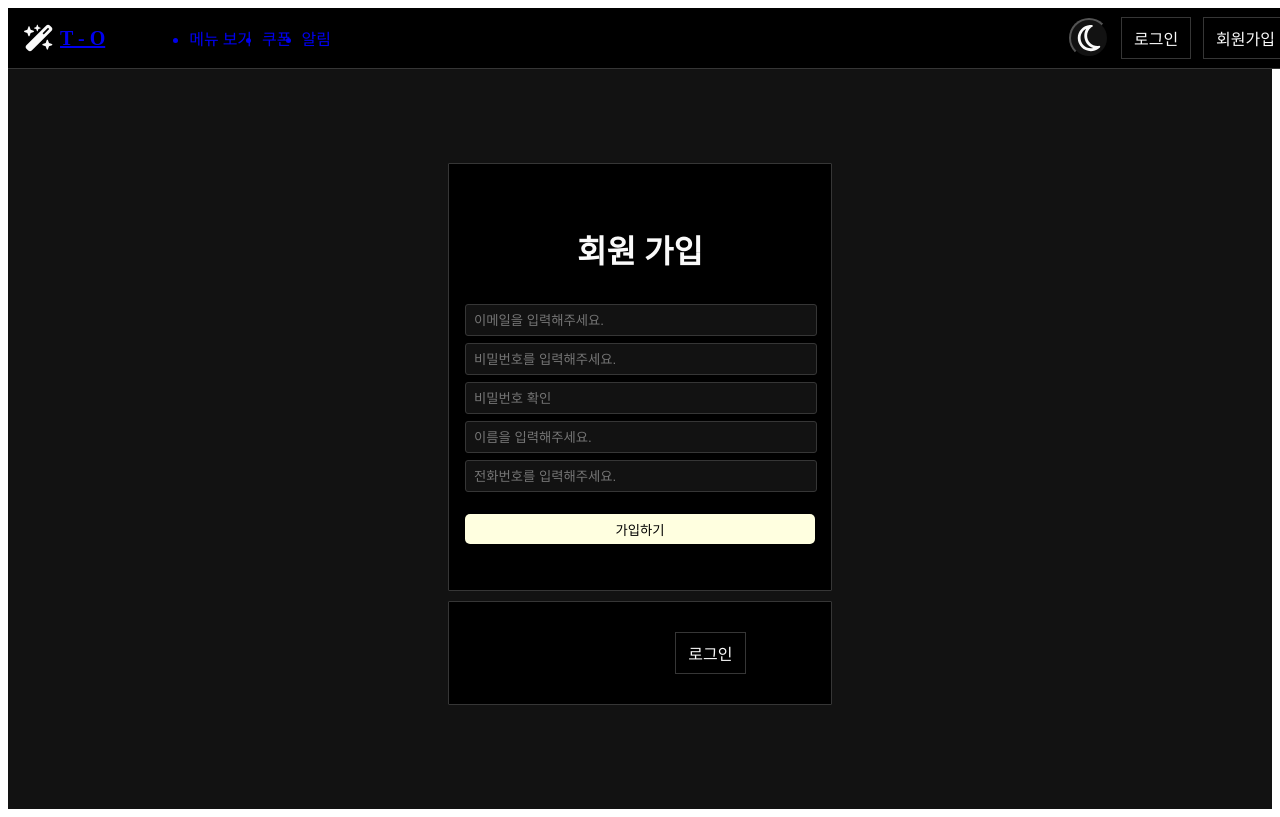
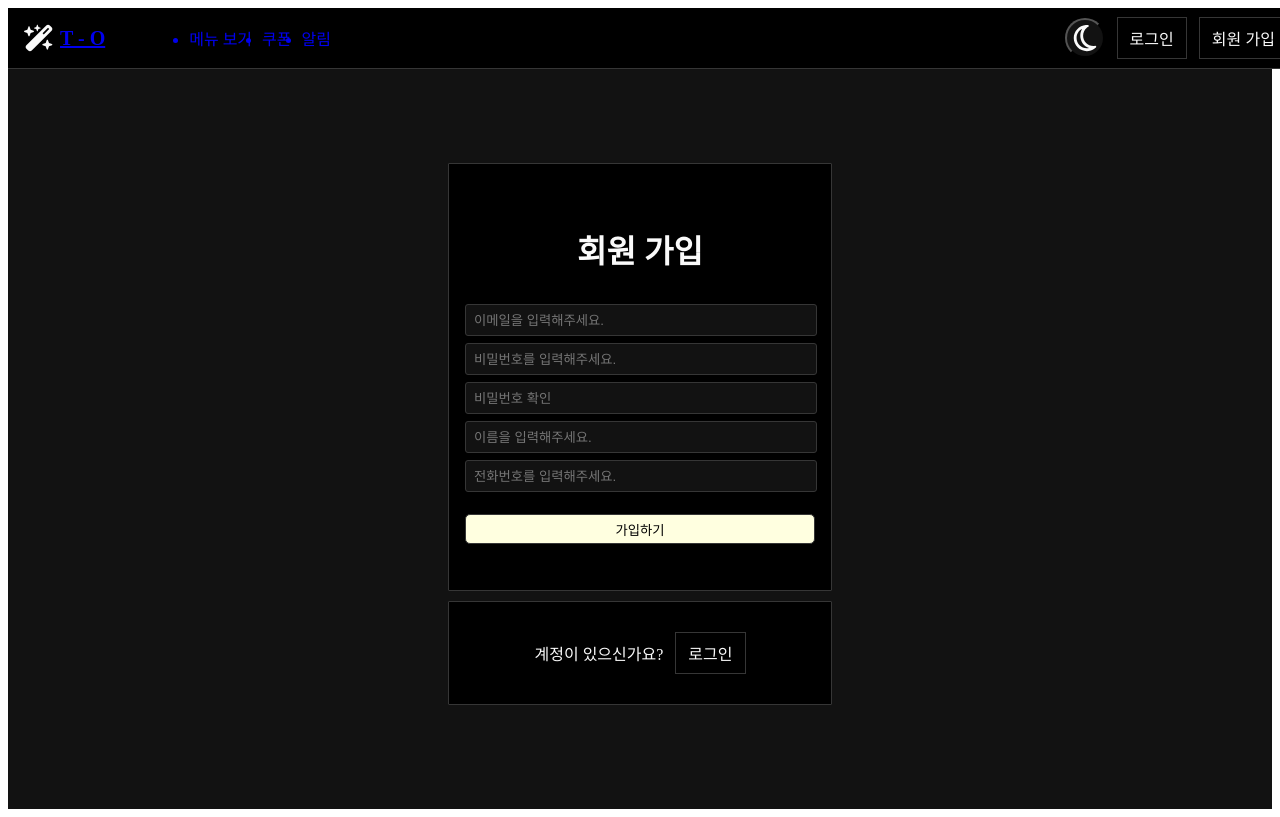
Before and after one commit to hwan0hae/table-order, a Next.js app: page /signup in a window 1280 px wide. Shown: the top 817 px of the page. Built offline with nearby package versions, Linux system fonts and the light colour scheme; no server answers.

Commit message:
style: 오타 수정

```diff
--- a/app/signup/page.tsx
+++ b/app/signup/page.tsx
@@ -4,7 +4,7 @@ import * as yup from "yup";
 import { yupResolver } from "@hookform/resolvers/yup";
 import { useForm } from "react-hook-form";
 import Seo from "components/Seo";
-import { Title, Wrapper, Box, Row, Btn } from "styles/styled";
+import { Title, Box, Row, Btn, Text } from "styles/styled";
 import {
   ErrorText,
   Form,
@@ -89,7 +89,7 @@ export default function SignUp() {
   return (
     <>
       <Seo
-        title={"회원가입"}
+        title={"회원 가입"}
         description={"테이블오더 회원가입 페이지입니다."}
       />
       <FormContainer>
@@ -148,7 +148,7 @@ export default function SignUp() {
         </Box>
         <Box>
           <Row>
-            <span>계정이 있으신가요? </span>
+            <Text>계정이 있으신가요? </Text>
             <Link href="/signin">
               <Btn>로그인</Btn>
             </Link>
--- a/components/Nav.tsx
+++ b/components/Nav.tsx
@@ -133,7 +133,7 @@ export default function Nav() {
               <>
                 <Btn onClick={() => router.push("/signin")}>로그인</Btn>
                 <Link href={"/signup"}>
-                  <Btn>회원가입</Btn>
+                  <Btn>회원 가입</Btn>
                 </Link>
               </>
             )}
--- a/styles/form-style.ts
+++ b/styles/form-style.ts
@@ -64,7 +64,7 @@ export const SubmitBtn = styled.button<{ disabled?: boolean }>`
   margin-top: 15px;
   border-radius: 5px;
   font-weight: 500;
-
+  border: 1px solid ${(props) => props.theme.borderLine};
   cursor: ${(props) => (props.disabled ? "default" : "pointer")};
 
   &:hover {
--- a/styles/styled.ts
+++ b/styles/styled.ts
@@ -37,6 +37,10 @@ export const Title = styled.h3`
   margin-bottom: 16px;
 `;
 
+export const Text = styled.span`
+  color: ${(props) => props.theme.textColor};
+`;
+
 export const Row = styled.div`
   display: flex;
   flex-direction: row;
```
